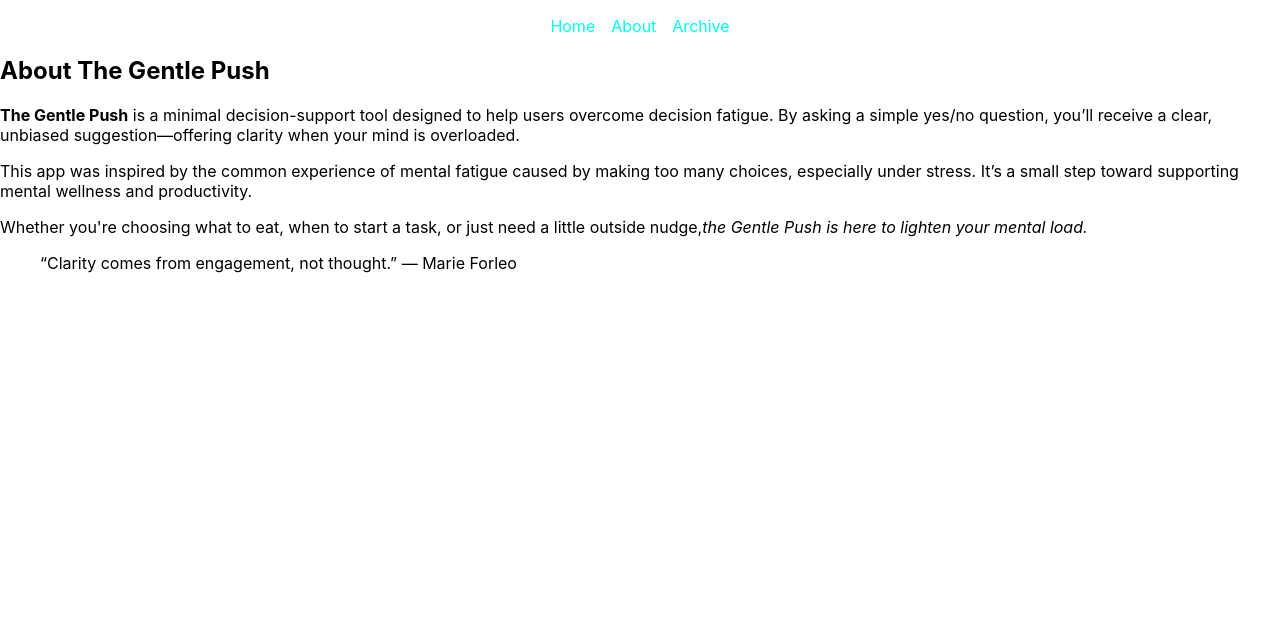
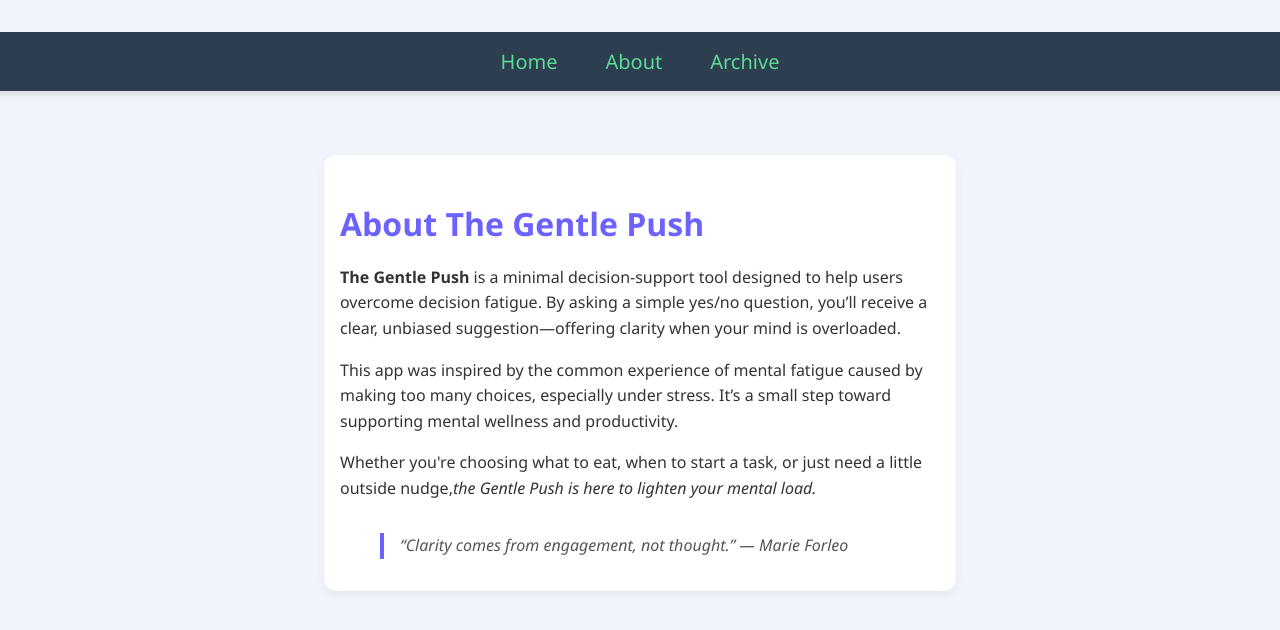
Before and after one commit to ShelbyChristensen/ask_the_force, a React (Create React App) app: page /about in a window 1280 px wide. Shown: the top 630 px of the page. Built offline with nearby package versions, Linux system fonts and the light colour scheme.

Commit message:
Improve site styling and navigation layout; enhance visual consistency

```diff
--- a/src/App.css
+++ b/src/App.css
@@ -1,33 +1,34 @@
-/* Overall layout */
+/* Layout */
 .App {
   text-align: center;
-  padding: 2rem;
+  padding: 2rem 1rem;
   font-family: 'Segoe UI', Tahoma, Geneva, Verdana, sans-serif;
-  background-color: #f6f9fc;
-  color: #333;
+  background-color: #f0f4fb;
+  color: #2c3e50;
   min-height: 100vh;
   display: flex;
   flex-direction: column;
   align-items: center;
-  justify-content: center;
+  justify-content: flex-start;
 }
 
 /* Heading */
 h1 {
-  font-size: 2.5rem;
+  font-size: 2.75rem;
   margin-bottom: 1rem;
-  color: #2c3e50;
+  color: #3a3d98;
 }
 
-/* Input */
+/* Input Field */
 input[type="text"] {
   padding: 0.75rem;
-  width: 300px;
+  width: 100%;
+  max-width: 400px;
   border: 1px solid #ccc;
   border-radius: 8px;
   font-size: 1rem;
   margin-bottom: 1rem;
-  background-color: #fff;
+  background-color: #ffffff;
   color: #333;
   box-shadow: 0 2px 5px rgba(0, 0, 0, 0.05);
 }
@@ -36,8 +37,8 @@ input[type="text"] {
 button {
   padding: 0.75rem 1.5rem;
   font-size: 1rem;
-  background-color: #5cdb95;
-  color: #fff;
+  background-color: #6c63ff;
+  color: white;
   border: none;
   border-radius: 8px;
   cursor: pointer;
@@ -46,7 +47,7 @@ button {
 }
 
 button:hover {
-  background-color: #45a97e;
+  background-color: #5750d6;
 }
 
 /* Response */
@@ -63,29 +64,30 @@ button:hover {
 
 .response-text {
   font-size: 1.5rem;
-  color: #2c3e50;
+  color: #3a3d98;
 }
 
+/* Notes or subtext */
 .note {
   font-size: 1rem;
   margin-top: 0.5rem;
   color: #555;
 }
 
-/* Error */
+/* Error message */
 .error {
   color: #e74c3c;
   font-weight: bold;
   margin-top: 1rem;
 }
 
-/* Loading */
+/* Loading message */
 .loading {
   font-style: italic;
   color: #888;
 }
 
-/* Accessibility */
+/* Hidden but accessible text */
 .visually-hidden {
   position: absolute;
   left: -10000px;
@@ -95,26 +97,97 @@ button:hover {
   overflow: hidden;
 }
 
-/* About Page */
+/* About Page Styling */
 .about-page {
   max-width: 600px;
   margin: 2rem auto;
   padding: 1rem;
-  color: #f4f4f4;
+  color: #333;
   text-align: left;
   line-height: 1.6;
+  background-color: #ffffff;
+  border-radius: 12px;
+  box-shadow: 0 4px 10px rgba(0, 0, 0, 0.05);
 }
 
 .about-page h2 {
   font-size: 2rem;
   margin-bottom: 1rem;
-  color: #00ffe7;
+  color: #6c63ff;
 }
 
 .about-page blockquote {
   margin-top: 2rem;
   font-style: italic;
-  color: #ccc;
-  border-left: 4px solid #00ffe7;
+  color: #555;
+  border-left: 4px solid #6c63ff;
   padding-left: 1rem;
 }
+
+/* Nav links */
+nav {
+  margin-bottom: 2rem;
+}
+
+nav a {
+  margin: 0 1rem;
+  text-decoration: none;
+  color: #6c63ff;
+  font-weight: 500;
+}
+
+nav a:hover {
+  text-decoration: underline;
+}
+
+/* Archive layout (optional start) */
+.archive-list {
+  list-style: none;
+  padding: 0;
+  margin-top: 2rem;
+}
+
+.archive-list li {
+  background-color: #ffffff;
+  border-radius: 8px;
+  padding: 1rem;
+  margin: 0.5rem 0;
+  box-shadow: 0 2px 5px rgba(0, 0, 0, 0.05);
+}
+
+/* Responsive Typography */
+@media (max-width: 600px) {
+  h1 {
+    font-size: 2rem;
+  }
+
+  .response-text {
+    font-size: 1.25rem;
+  }
+
+  .about-page {
+    padding: 1rem;
+  }
+}
+
+.navbar {
+  background-color: #2c3e50;
+  padding: 1rem 2rem;
+  width: 100%;
+  text-align: center;
+  box-shadow: 0 4px 6px rgba(0, 0, 0, 0.1);
+  margin-bottom: 2rem;
+}
+
+.nav-link {
+  color: #5cdb95;
+  margin: 0 1.5rem;
+  text-decoration: none;
+  font-size: 1.25rem;
+  font-weight: 500;
+  transition: color 0.3s ease;
+}
+
+.nav-link:hover {
+  color: #37966f;
+}
--- a/src/App.js
+++ b/src/App.js
@@ -2,23 +2,20 @@ import { BrowserRouter as Router, Routes, Route, Link } from "react-router-dom";
 import Home from "./pages/Home";
 import About from "./pages/About";
 import Archive from "./pages/Archive";
+import './App.css';
+
 
 function App() {
   return (
     <Router>
       <div className="App">
         {/* Navigation Bar */}
-        <nav style={{ margin: "1rem", textAlign: "center" }}>
-          <Link to="/" style={{ marginRight: "1rem", textDecoration: "none", color: "#00ffe7" }}>
-            Home
-          </Link>
-          <Link to="/about" style={{ marginRight: "1rem", textDecoration: "none", color: "#00ffe7" }}>
-            About
-          </Link>
-          <Link to="/archive" style={{ textDecoration: "none", color: "#00ffe7" }}>
-            Archive
-          </Link>
+        <nav className="navbar">
+          <Link to="/" className="nav-link">Home</Link>
+          <Link to="/about" className="nav-link">About</Link>
+          <Link to="/archive" className="nav-link">Archive</Link>
         </nav>
+
 
         {/* Page Routes */}
         <Routes>
--- a/src/pages/Archive.js
+++ b/src/pages/Archive.js
@@ -1,9 +1,43 @@
-// src/pages/Archive.js
+import { useState, useEffect } from "react";
+
 function Archive() {
+  const [archive, setArchive] = useState([]);
+
+  useEffect(() => {
+    const saved = localStorage.getItem("archive");
+    if (saved) {
+      setArchive(JSON.parse(saved));
+    }
+  }, []);
+
   return (
-    <div>
-      <h1>Decision Archive</h1>
-      <p>Your past questions will appear here soon.</p>
+    <div className="archive-page">
+      <h2>Archived Questions</h2>
+
+      {archive.length === 0 ? (
+        <p>No archived questions yet.</p>
+      ) : (
+        <ul>
+          {archive.map((item, index) => (
+            <li key={index}>
+              <strong>Q:</strong> {item.question} <br />
+              <strong>A:</strong> {item.answer}
+            </li>
+          ))}
+        </ul>
+      )}
+
+      {/* Clear Archive Button */}
+      {archive.length > 0 && (
+        <button
+          onClick={() => {
+            localStorage.removeItem("archive");
+            setArchive([]);
+          }}
+        >
+          Clear Archive
+        </button>
+      )}
     </div>
   );
 }
--- a/src/pages/Home.js
+++ b/src/pages/Home.js
@@ -23,6 +23,9 @@ function App() {
     try {
       const res = await fetch("https://yesno.wtf/api");
       const data = await res.json();
+      const archive = JSON.parse(localStorage.getItem("archive")) || [];
+        archive.push({ question, answer: data.answer });
+        localStorage.setItem("archive", JSON.stringify(archive));
       setResponse({ answer: data.answer, image: data.image });
     } catch (err) {
       setError("Unable to process your request. Please try again.");
```
